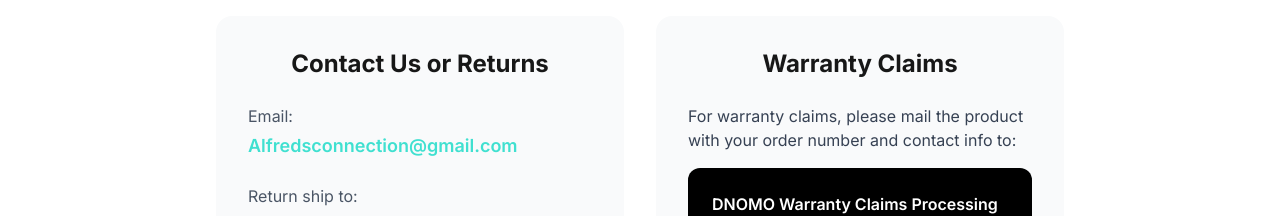
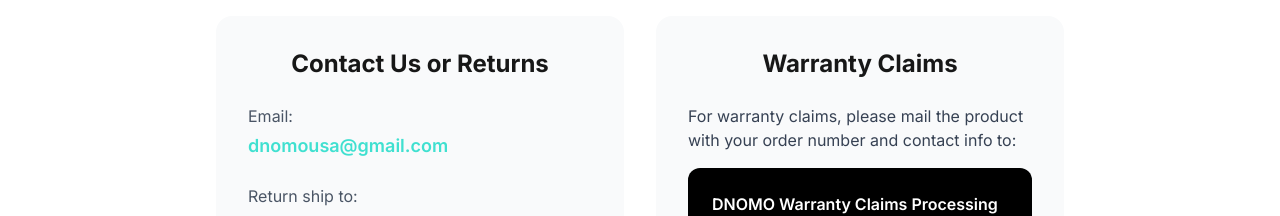
Before and after one commit to setharterburn-arch/dnomo-web, a Next.js app: page /contact in a window 1280 px wide. Shown: the part 1060-1276 px from the top of the page. Built offline with nearby package versions, Linux system fonts and the light colour scheme.

Commit message:
Update contact email to dnomousa@gmail.com

```diff
--- a/src/app/contact/page.tsx
+++ b/src/app/contact/page.tsx
@@ -26,7 +26,7 @@
     const body = encodeURIComponent(
       `Name: ${formData.name}\nPhone: ${formData.phone}\nEmail: ${formData.email}\nAddress: ${formData.address}, ${formData.city}, ${formData.state} ${formData.zip}, ${formData.country}\n\nMessage:\n${formData.message}`
     )
-    window.location.href = `mailto:Alfredsconnection@gmail.com?subject=${subject}&body=${body}`
+    window.location.href = `mailto:dnomousa@gmail.com?subject=${subject}&body=${body}`
   }
 
   return (
@@ -136,7 +136,7 @@
               <h2 className="text-2xl font-bold text-white mb-4">Thank You!</h2>
               <p className="text-gray-400 mb-6">Your email client should open with your message. If not, please email us directly.</p>
               <a
-                href="mailto:Alfredsconnection@gmail.com"
+                href="mailto:dnomousa@gmail.com"
                 className="inline-block bg-[#40E0D0] text-black font-semibold px-8 py-3 rounded-full hover:bg-[#3BC9BB] transition-colors"
               >
                 Email Us Directly
@@ -157,8 +157,8 @@
               <div className="space-y-6">
                 <div>
                   <p className="text-gray-600 mb-1">Email:</p>
-                  <a href="mailto:Alfredsconnection@gmail.com" className="text-[#40E0D0] font-semibold text-lg hover:underline">
-                    Alfredsconnection@gmail.com
+                  <a href="mailto:dnomousa@gmail.com" className="text-[#40E0D0] font-semibold text-lg hover:underline">
+                    dnomousa@gmail.com
                   </a>
                 </div>
 
@@ -213,7 +213,7 @@
             Email us anytime and we'll get back to you within 24-48 hours.
           </p>
           <a
-            href="mailto:Alfredsconnection@gmail.com"
+            href="mailto:dnomousa@gmail.com"
             className="inline-block bg-[#40E0D0] text-black font-bold px-10 py-4 rounded-full text-lg hover:bg-[#3BC9BB] transition-colors"
           >
             Email Us
```
